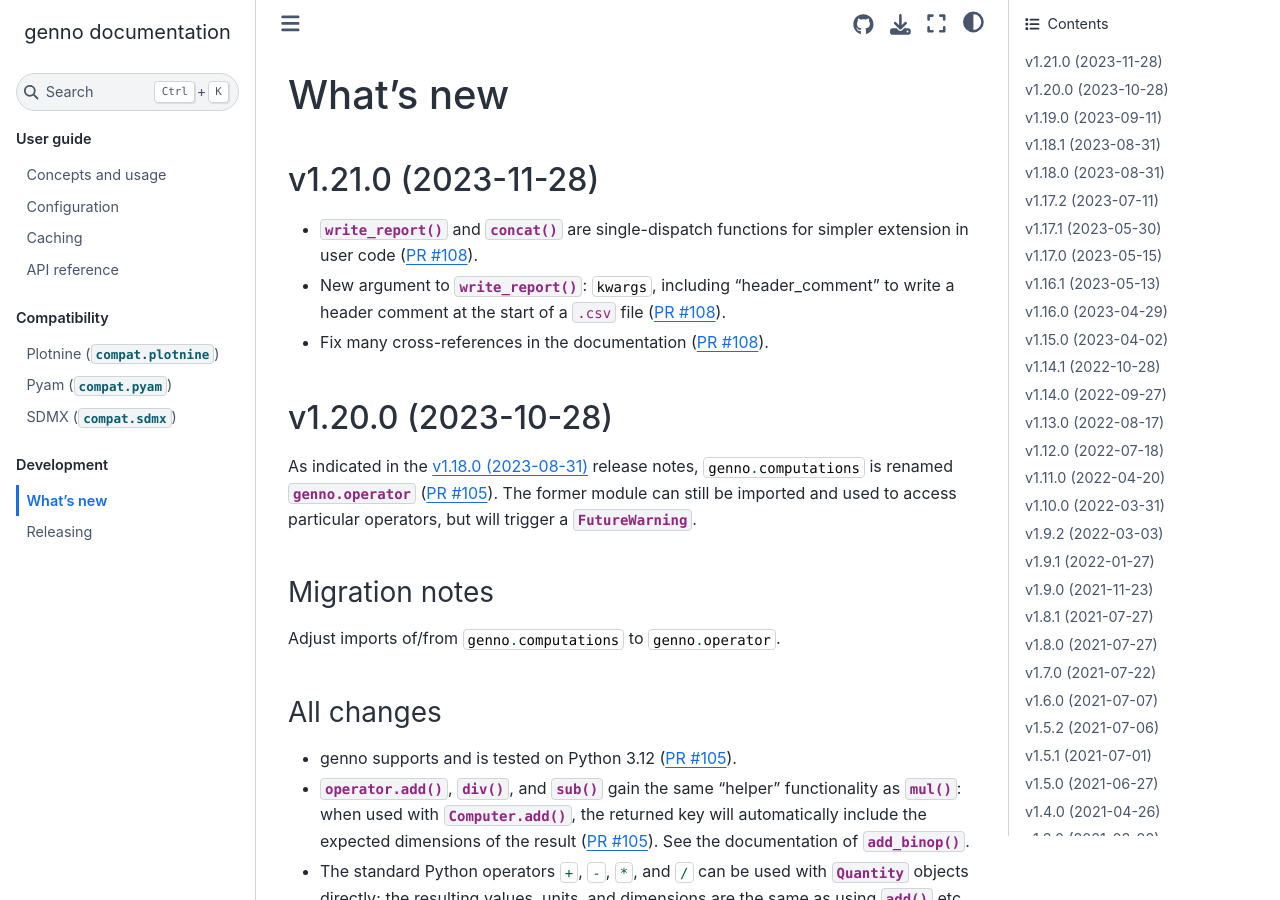
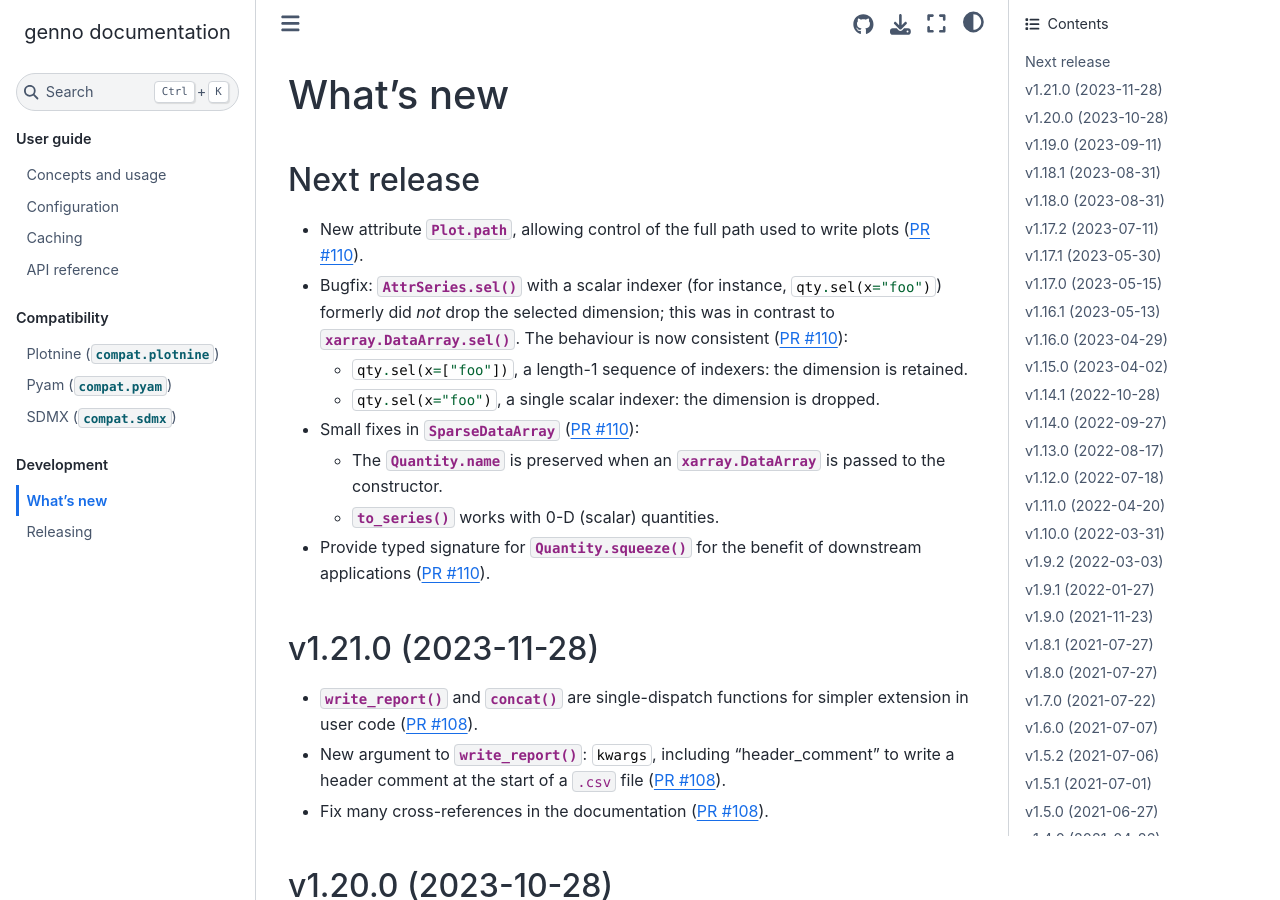
Before and after one commit to khaeru/genno, a Sphinx documentation site: the page built from doc/whatsnew.rst, in a window 1280 px wide and 900 px high. Built offline with Sphinx 7.4.7 and the Sphinx Book theme 1.1.4, drawn with Linux system fonts in a browser that asks for light colours.

Commit message:
Add #110 to doc/whatsnew

```diff
--- a/doc/compat-plotnine.rst
+++ b/doc/compat-plotnine.rst
@@ -40,7 +40,8 @@ To use :class:`.Plot`:
          ...:             + p9.geom_point(color="blue")
          ...:         )
 
-2. Call :meth:`.make_task` to get a task tuple suitable for adding to a :class:`.Computer`:
+2. :meth:`~.Computer.add` the class to a :class:`.Computer` directly.
+   The :meth:`.Plot.add_tasks` method handles connecting the :attr:`.Plot.inputs` to :meth:`.Plot.save`:
 
    .. ipython:: python
 
--- a/doc/whatsnew.rst
+++ b/doc/whatsnew.rst
@@ -1,8 +1,20 @@
 What's new
 **********
 
-.. Next release
-.. ============
+Next release
+============
+
+- New attribute :attr:`.Plot.path`, allowing control of the full path used to write plots (:pull:`110`).
+- Bugfix: :meth:`.AttrSeries.sel` with a scalar indexer (for instance, :py:`qty.sel(x="foo")`) formerly did *not* drop the selected dimension; this was in contrast to :meth:`xarray.DataArray.sel`.
+  The behaviour is now consistent (:pull:`110`):
+
+  - :py:`qty.sel(x=["foo"])`, a length-1 sequence of indexers: the dimension is retained.
+  - :py:`qty.sel(x="foo")`, a single scalar indexer: the dimension is dropped.
+- Small fixes in :class:`.SparseDataArray` (:pull:`110`):
+
+  - The :attr:`.Quantity.name` is preserved when an :class:`xarray.DataArray` is passed to the constructor.
+  - :meth:`~.SparseDataArray.to_series` works with 0-D (scalar) quantities.
+- Provide typed signature for :meth:`.Quantity.squeeze` for the benefit of downstream applications (:pull:`110`).
 
 v1.21.0 (2023-11-28)
 ====================
```
Also changed, not shown: 1 other file.
